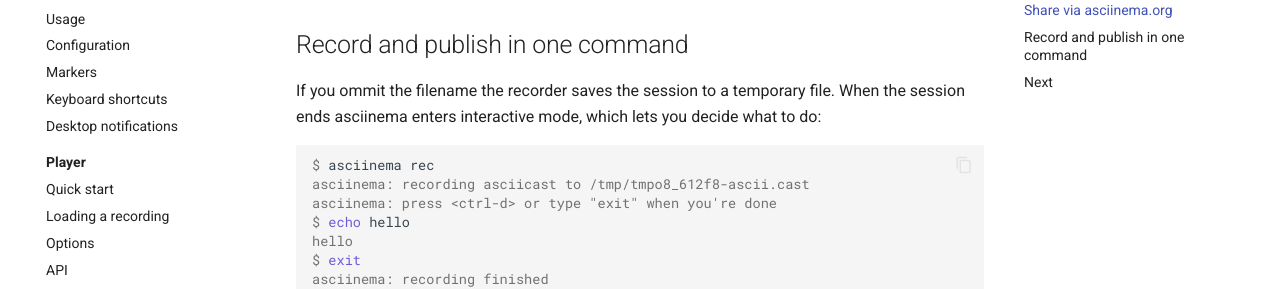
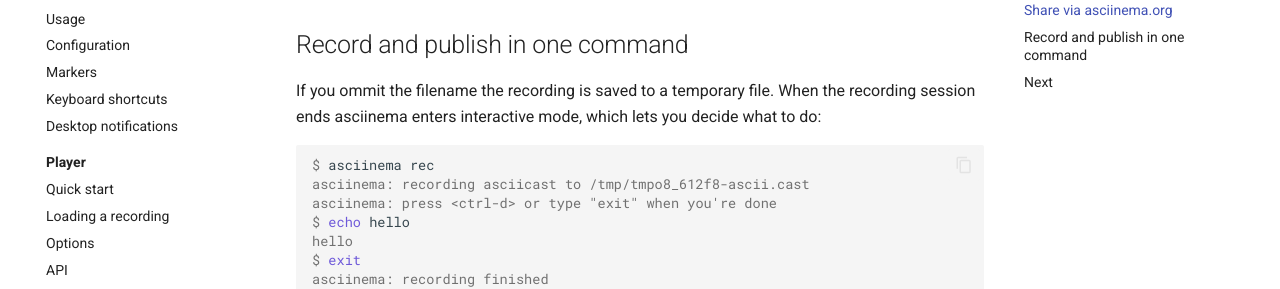
Before and after one commit to ofek/asciinema.github.io, an MkDocs documentation site: the page built from docs/manual/cli/quick-start.md, in a window 1280 px wide and 900 px high, scrolled down 1571 px. Shown: the part 179-468 px from the top of the window. Built offline with MkDocs 1.6.1 and Material for MkDocs 9.7.7, drawn with Linux system fonts in a browser that asks for light colours; comment, search, counter and statistics services are not loaded.

Commit message:
Improve CLI quick start

````diff
--- a/docs/manual/cli/quick-start.md
+++ b/docs/manual/cli/quick-start.md
@@ -105,8 +105,8 @@
 
 ## Record and publish in one command
 
-If you ommit the filename the recorder saves the session to a temporary file.
-When the session ends asciinema enters interactive mode, which lets you decide
+If you ommit the filename the recording is saved to a temporary file. When the
+recording session ends asciinema enters interactive mode, which lets you decide
 what to do:
 
 ```console
````
